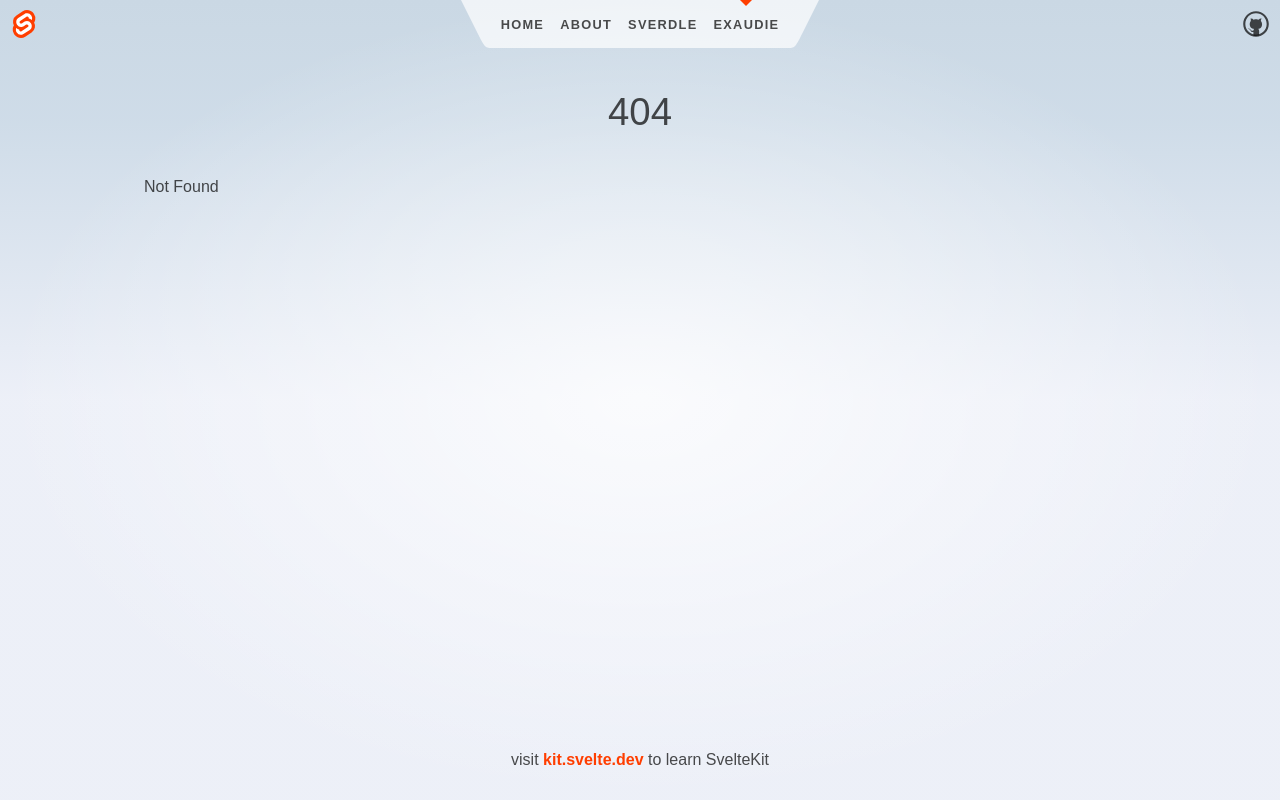
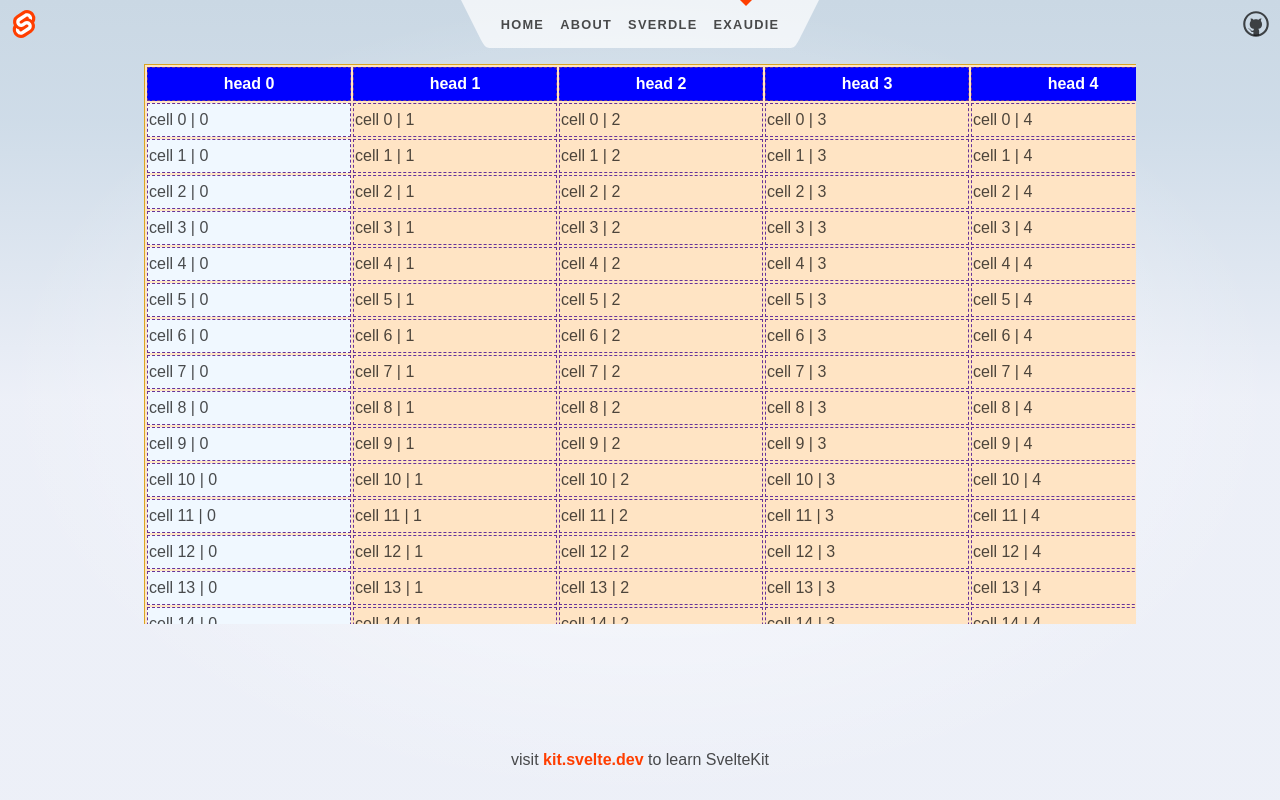
Before and after one commit to exaudie/myapp-sveltekit-example, a SvelteKit app: page /exaudie/table-freeze in a window 1280 px wide. Before the commit this address had no page. Built offline with nearby package versions, Linux system fonts and the light colour scheme.

Commit message:
feat(TableFreeze): Add table freeze page

```diff
--- /dev/null
+++ b/src/routes/exaudie/(pages)/table-freeze/+page.svelte
@@ -0,0 +1,70 @@
+<script lang="ts">
+	const column: number = 30;
+	const row: number = 50;
+</script>
+
+<div class="table-wrap">
+	<table>
+		<thead>
+			<tr>
+				{#each Array(column) as _, colIdx}
+					<th>head {colIdx}</th>
+				{/each}
+			</tr>
+		</thead>
+		<tbody>
+			{#each Array(row) as _, rowIdx}
+				<tr>
+					{#each Array(column) as _, colIdx}
+						<td>cell {rowIdx} | {colIdx}</td>
+					{/each}
+				</tr>
+			{/each}
+		</tbody>
+	</table>
+</div>
+
+<style>
+	.table-wrap {
+		background-color: bisque;
+		width: 100%;
+		height: 70vh;
+		overflow: auto;
+	}
+
+	table {
+		width: 700px;
+		border: 1px solid goldenrod;
+	}
+
+	th,
+	td {
+		min-width: 200px;
+		width: 200px;
+		min-height: 30px;
+		height: 30px;
+		border: 1px dashed rebeccapurple;
+	}
+
+	thead th {
+		top: 0;
+		position: sticky;
+		z-index: 91;
+    color: white;
+		background-color: blue;
+	}
+
+	th:first-child {
+		z-index: 99;
+	}
+
+	th:first-child,
+	td:first-child {
+		left: 0;
+		position: sticky;
+	}
+
+	td:first-child {
+		background-color: aliceblue;
+	}
+</style>
--- a/src/routes/exaudie/+page.svelte
+++ b/src/routes/exaudie/+page.svelte
@@ -16,7 +16,9 @@
 		{ title: 'Form Enhance', subtitle: '', page: '/formenhance' },
 		{ title: 'Input Validate', subtitle: '', page: '/inputvalidate' },
 		{ title: 'File Upload', subtitle: '', page: '/fileupload' },
-		{ title: 'Simmer', subtitle: '', page: '/simmer' }
+		{ title: 'Simmer', subtitle: '', page: '/simmer' },
+		{ title: 'SneckBar', subtitle: '', page: '/sneckbar' },
+		{ title: 'Table Freeze', subtitle: '', page: '/table-freeze' }
 	];
 </script>
 
```
